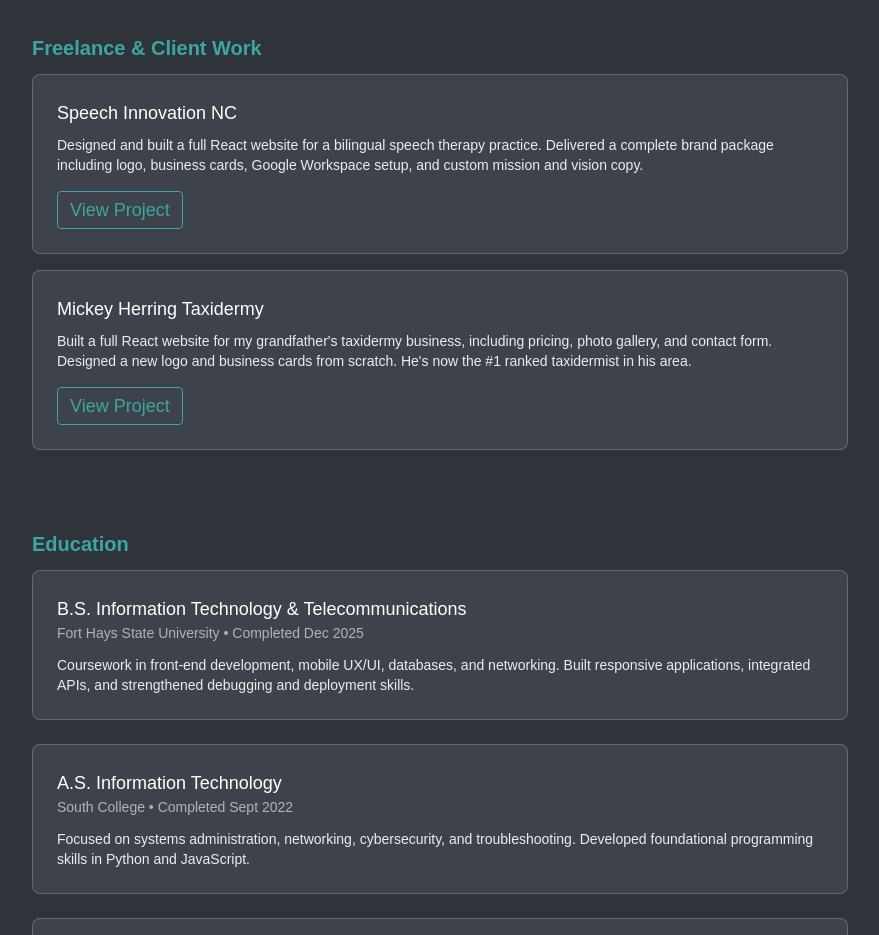
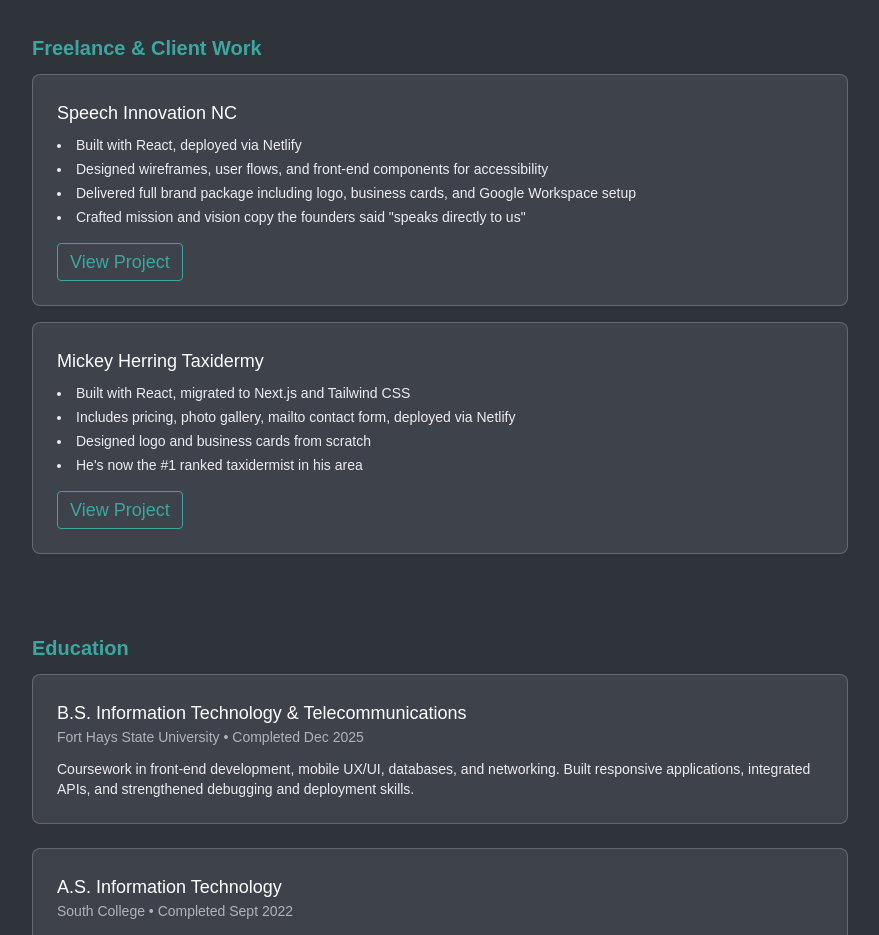
Before and after one commit to jboe26/portfolio_2026, a Next.js app: page /resume in a window 1280 px wide. Shown: the part 1060-1995 px from the top of the page, without its empty margins (200-1079 px from the left). Built offline with nearby package versions, Linux system fonts and the light colour scheme.

Commit message:
updated descriptions for projects

```diff
--- a/app/dashboard/page.tsx
+++ b/app/dashboard/page.tsx
@@ -83,10 +83,12 @@ export default function Dashboard() {
                 specializing in deer, turkey, and fish.
               </p>
               <p className="text-sm text-white/90 mb-4">
-                Built a full React website for my grandfather's taxidermy
-                business, including pricing, photo gallery, and contact form.
-                Designed a new logo and business cards from scratch. He's now
-                the #1 ranked taxidermist in his area.
+                Built and rebuilt a full website for my grandfather's taxidermy
+                business using React, then migrated to Next.js with Tailwind
+                CSS. Includes pricing, photo gallery, mailto contact form, and
+                custom domain deployment via Netlify. Designed a new logo and
+                business cards from scratch. He's now the #1 ranked taxidermist
+                in his area.
               </p>
 
               <div className="flex gap-4 text-sm">
--- a/app/resume/page.tsx
+++ b/app/resume/page.tsx
@@ -102,12 +102,21 @@ export default function ResumePage() {
                   <h3 className="text-lg font-medium mb-2">
                     Speech Innovation NC
                   </h3>
-                  <p className="text-sm text-white/90 mb-4">
-                    Designed and built a full React website for a bilingual
-                    speech therapy practice. Delivered a complete brand package
-                    including logo, business cards, Google Workspace setup, and
-                    custom mission and vision copy.
-                  </p>
+                  <ul className="list-disc list-inside text-white/90 space-y-1 text-sm mb-4">
+                    <li>Built with React, deployed via Netlify</li>
+                    <li>
+                      Designed wireframes, user flows, and front-end components
+                      for accessibility
+                    </li>
+                    <li>
+                      Delivered full brand package including logo, business
+                      cards, and Google Workspace setup
+                    </li>
+                    <li>
+                      Crafted mission and vision copy the founders said "speaks
+                      directly to us"
+                    </li>
+                  </ul>
 
                   <div className="flex gap-4 text-sm">
                     <a
@@ -130,12 +139,17 @@ export default function ResumePage() {
                   <h3 className="text-lg font-medium mb-2">
                     Mickey Herring Taxidermy
                   </h3>
-                  <p className="text-sm text-white/90 mb-4">
-                    Built a full React website for my grandfather's taxidermy
-                    business, including pricing, photo gallery, and contact
-                    form. Designed a new logo and business cards from scratch.
-                    He's now the #1 ranked taxidermist in his area.
-                  </p>
+                  <ul className="list-disc list-inside text-white/90 space-y-1 text-sm mb-4">
+                    <li>
+                      Built with React, migrated to Next.js and Tailwind CSS
+                    </li>
+                    <li>
+                      Includes pricing, photo gallery, mailto contact form,
+                      deployed via Netlify
+                    </li>
+                    <li>Designed logo and business cards from scratch</li>
+                    <li>He's now the #1 ranked taxidermist in his area</li>
+                  </ul>
 
                   <div className="flex gap-4 text-sm">
                     <a
```
